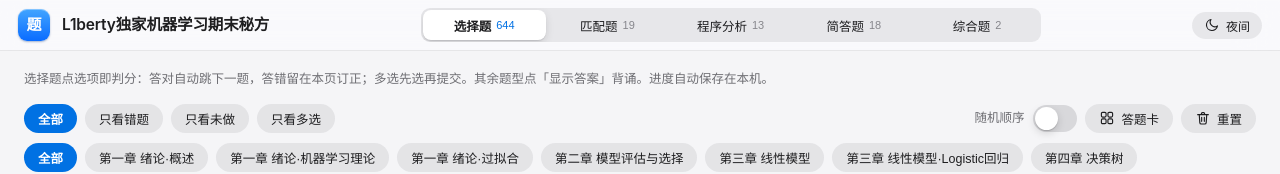
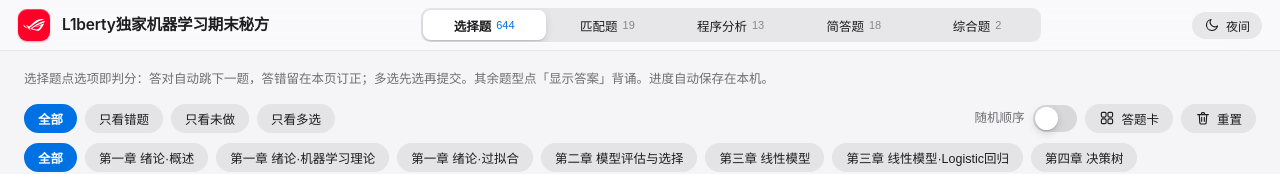
Before and after one commit to gbkns6pqjm-creator/ml-quiz, a plain HTML site: page index.html in a window 1280 px wide. Shown: the top 174 px of the page. Drawn offline with Linux system fonts and the light colour scheme.

```diff
--- a/index.html
+++ b/index.html
@@ -61,10 +61,9 @@ svg.ic.lg{width:18px;height:18px}
   box-shadow:inset 0 1px 0 rgba(255,255,255,.14)}
 html[data-theme="dark"] .topbar{box-shadow:none}
 .topbar-inner{max-width:1280px;margin:0 auto;padding:8px 18px;display:flex;align-items:center;gap:12px}
-.brandmark{width:32px;height:32px;border-radius:9px;color:#fff;display:grid;place-items:center;
-  font-size:15px;font-weight:600;flex:none;
-  background:linear-gradient(180deg,#42a5ff,#0a6cff);
-  box-shadow:0 1px 2px rgba(0,50,120,.35), inset 0 1px 0 rgba(255,255,255,.35)}
+.brandmark{width:32px;height:32px;border-radius:9px;flex:none;display:grid;place-items:center;
+  background:#ff0029;box-shadow:0 1px 2px rgba(150,0,25,.35), inset 0 1px 0 rgba(255,255,255,.28)}
+.brandmark svg{width:22px;height:22px;display:block}
 .brand-name{margin:0;font-size:15.5px;font-weight:600;letter-spacing:-.01em;white-space:nowrap}
 @media (max-width:900px){
   .topbar-inner{flex-wrap:wrap;row-gap:10px;padding:10px 14px}
@@ -282,7 +281,7 @@ html[data-theme="dark"] .ansbox .alabel{color:var(--green)}
 </head>
 <body>
 <div class="topbar"><div class="topbar-inner">
-  <div class="brandmark">题</div>
+  <div class="brandmark"><svg viewBox="0 0 24 24" fill="#ffffff" xmlns="http://www.w3.org/2000/svg" role="img" aria-label="Republic of Gamers"><path d="M21.3906 5.5833c-1.3467.0115-3.4338.19541-5.9375.97657-1.6024.49851-3.916 2.74203-8.22459 6.90823-.56973.3204-2.67017-.8912-3.88085-1.461 0 0 1.9929 3.1699 2.70507 4.0957 1.06825 1.46 3.02735 2.3145 3.02735 2.3145-.17804-.1781-1.53019-1.6029-1.92188-2.4219-.24926-.3917.03418-.9624 1.95703-2.3867C10.86 12.3268 17.0569 7.09358 23.0391 5.66924c0 0-.601-.09488-1.6485-.08593V5.5833ZM24 7.7708c-2.0653.21366-4.06.81878-5.9473 1.70899C14.2783 11.2602 7.9043 15.8177 7.9043 15.8177c.28486.178.5706.3556.85546.498 3.06234 1.3531 7.58484 2.1716 8.43944 1.8867 2.3858-.7833 5.056-5.8026 5.875-8.1172 0 0-2.4933.9968-5.0215 2.1719-2.1009.9971-4.414 2.1368-4.414 2.1368l5.875-1.7813s-1.5676 3.7036-3.6328 4.1309c-2.0653.4273-5.6973-1.0332-5.6973-1.0332.2849-.2493 4.1302-3.0629 13.1035-6.73051.3917-.28487.6417-.74608.7129-1.20898V7.7708ZM0 11.2942c.35608.9615.8194 1.8525 1.35352 2.7071.64094.819 3.27477 1.4952 3.63086 1.5664C3.34638 14.4282 0 11.2942 0 11.2942Z"/></svg></div>
   <h1 class="brand-name">L1berty独家机器学习期末秘方</h1>
   <div class="seg" id="seg"><div class="seg-thumb" id="segThumb"></div></div>
   <button class="iconbtn" id="themeBtn"><span id="themeIco"></span><span id="themeTxt"></span></button>
```
